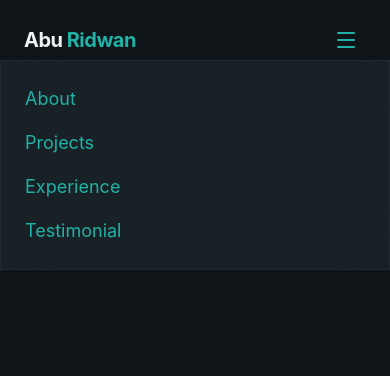
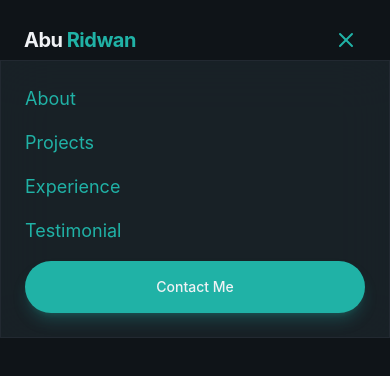
Before and after one commit to Yusufabdulmuiz/my-latest-portfolio, a React app: page / in a window 390 px wide. Both pictures are taken after a click on the button 346 px from the left and 40 px from the top of the page. Shown: the top 376 px of the page. Built offline with nearby package versions, Linux system fonts and the light colour scheme; the HTML template or start-up script is replaced by a standard one.

Commit message:
feat: complete the mobile nav

```diff
--- a/src/index.css
+++ b/src/index.css
@@ -49,3 +49,25 @@
     border: 1px solid color-mix(in srgb, var(--color-border) 90%,  transparent );
   }
 }
+
+
+@layer utilities {
+
+  @keyframes fade {
+    from {
+      opacity: 0;
+      filter: blur(20px);
+      transform: translateY(20px);
+    }
+    to {
+      opacity: 1;
+      filter: blur(0);
+      transform: translateY(0);
+    }
+  }
+
+  .animate-fade-in {
+    animation: fade 0.7s ease-in-out both;
+
+  }
+}
--- a/src/layout/Navbar.jsx
+++ b/src/layout/Navbar.jsx
@@ -1,5 +1,6 @@
 import {Button} from "@/components/Button"
-import { Menu } from "lucide-react";
+import { Menu, X } from "lucide-react";
+import { useState } from "react";
 const navLinks = [
     {href: "#about", label: "About"},
     {href: "#projects", label: "Projects"},
@@ -8,6 +9,8 @@ const navLinks = [
 ];
 
 export const Navbar = () => {
+    const [showMenu, setShowMenu] = useState(false)
+
     return <header className=" fixed top-0 left-0  right-0 bg-transparent py-5 ">
         <nav className="container mx-auto px-6 flex items-center justify-between ">
             <a href="/" className="text-xl font-bold  tracking-tight hover:text-primary">
@@ -32,21 +35,21 @@ export const Navbar = () => {
 
 
             {/** hamburger */}
-            <button className=" flex md:hidden p-2 text-primary">
-                    <Menu size={24} />
+            <button className=" flex md:hidden p-2 text-primary cursor-pointer" onClick={()=> setShowMenu(!showMenu)}>
+                    { showMenu ? < X size={24} /> : <Menu size={24} />  }
             </button>
         </nav>
 
 
-        {/** mobile menu */}
-        <div className="md:hidden glass-strong">
+        {/** mobile menu */} {showMenu &&
+        <div className="md:hidden glass-strong animate-fade-in ">
             <div className="container mx-auto px-6 py-6 flex flex-col gap-4">
                   {navLinks.map(link =>
                    (
                    <a key={link.href} href={link.href} className="text-lg text-muted-foreground hover:text-foreground "> {link.label} </a>
                 ))}
-
+                <Button size="sm"> Contact Me</Button>
             </div>
-        </div>
+        </div> }
     </header>;
 }
```
